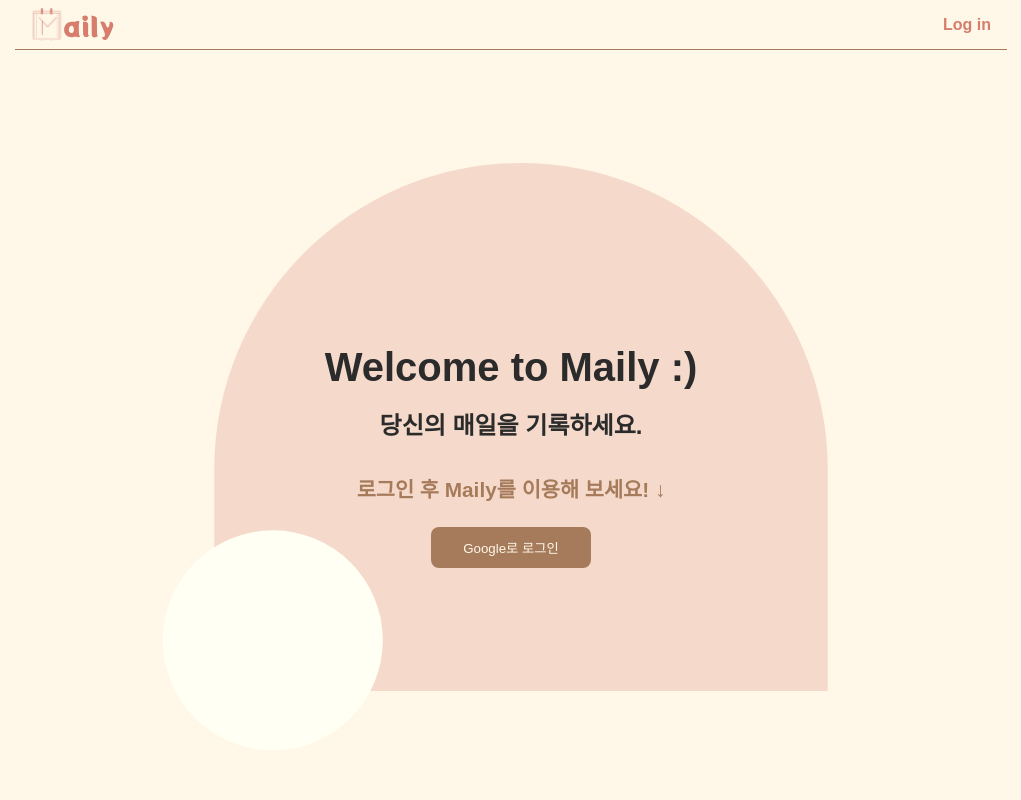
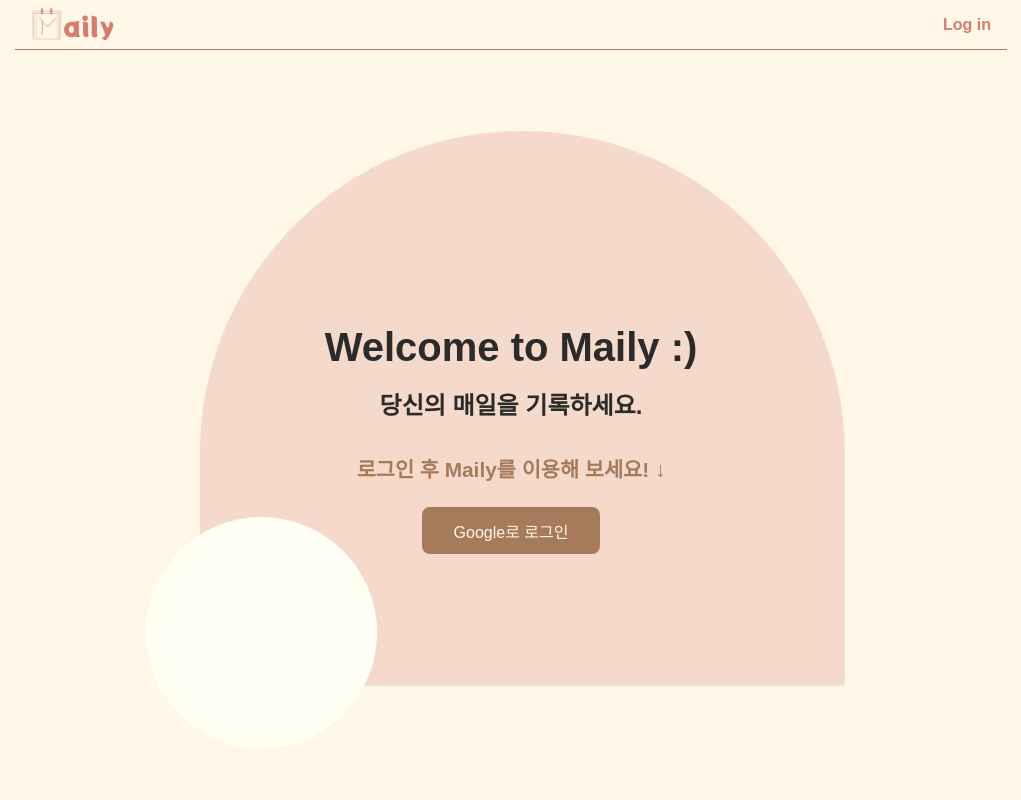
Before and after one commit to h-0y28/Maily, a React (Vite) app: page / in a window 1280 px wide. Shown: the top 800 px of the page, without its empty margins (129-1150 px from the left). Built offline with nearby package versions, Linux system fonts and the light colour scheme; no server answers; a web font is replaced by a local one.

Commit message:
style: Welcome 컴포넌트 스타일 수정 및 불필요한 코드 제거

```diff
--- a/src/components/Intro/Welcome/Welcome.styles.ts
+++ b/src/components/Intro/Welcome/Welcome.styles.ts
@@ -3,8 +3,7 @@ import { theme } from "../../../styles/theme";
 
 export const WelcomeContainer = styled.div`
   position: relative;
-  margin-top: 7rem;
-  margin-bottom: 7rem;
+  margin: 5rem 0;
 
   display: flex;
   flex-direction: column;
@@ -16,17 +15,45 @@ export const WelcomeContainer = styled.div`
 export const Pattern = styled.img`
   position: relative;
   transform: translateX(-1rem);
+
+  width: 100%;
+  max-width: 700px;
+
+  @media (max-width: 768px) {
+    max-width: 90%;
+  }
 `;
 
 export const ContentContainer = styled.div`
   position: absolute;
   z-index: 2;
+  width: 100%;
+  max-width: 500px;
+
+  @media (max-width: 768px) {
+    max-width: 90%;
+  }
 `;
 
 export const Title = styled.h1`
   color: ${theme.colors.primaryBlack};
   padding-bottom: 1rem;
   font-size: 2.5rem;
+
+  @media (max-width: 768px) {
+    font-size: 2rem;
+  }
+  @media (max-width: 600px) {
+    font-size: 1.7rem;
+  }
+
+  @media (max-width: 480px) {
+    font-size: 1.5rem;
+    padding-bottom: 0.5rem;
+  }
+  @media (max-width: 360px) {
+    font-size: 1rem;
+  }
 `;
 
 export const WelcomePhrase = styled.h2`
@@ -34,6 +61,22 @@ export const WelcomePhrase = styled.h2`
   padding-bottom: 2rem;
   font-size: 1.5rem;
   font-weight: 700;
+
+  @media (max-width: 768px) {
+    font-size: 1.2rem;
+  }
+  @media (max-width: 600px) {
+    font-size: 1.1rem;
+  }
+
+  @media (max-width: 480px) {
+    font-size: 1rem;
+    padding-bottom: 1.5rem;
+  }
+  @media (max-width: 360px) {
+    font-size: 0.8rem;
+    padding-bottom: 1rem;
+  }
 `;
 
 export const LoginPhrase = styled.p`
@@ -41,32 +84,18 @@ export const LoginPhrase = styled.p`
   font-size: 1.3rem;
   font-weight: 600;
   padding-bottom: 1.5rem;
-`;
 
-export const HomeButton = styled.button`
-  color: ${theme.colors.primaryWhite};
-  background-color: ${theme.colors.primaryBrown};
-  border: none;
-  border-radius: 0.5rem;
-  font-size: 1rem;
+  @media (max-width: 768px) {
+    font-size: 1.1rem;
+  }
 
-  padding: 0.5rem;
-  padding-left: 1rem;
-  padding-right: 1rem;
-
-  cursor: pointer;
-
-  transition: background-color 0.3s ease;
-
-  &:hover {
-    background-color: ${theme.colors.primaryRed};
+  @media (max-width: 480px) {
+    font-size: 1rem;
   }
 `;
 
 export const ButtonContainer = styled.button`
-  padding: 0.7rem;
-  padding-left: 2rem;
-  padding-right: 2rem;
+  padding: 0.7rem 2rem;
   background-color: ${theme.colors.primaryBrown};
 
   border: none;
@@ -74,6 +103,12 @@ export const ButtonContainer = styled.button`
 
   color: ${theme.colors.primaryBackground};
   font-weight: 400;
+  font-size: 1rem;
 
   cursor: pointer;
+
+  @media (max-width: 480px) {
+    font-size: 0.9rem;
+    padding: 0.5rem 1.5rem;
+  }
 `;
```
